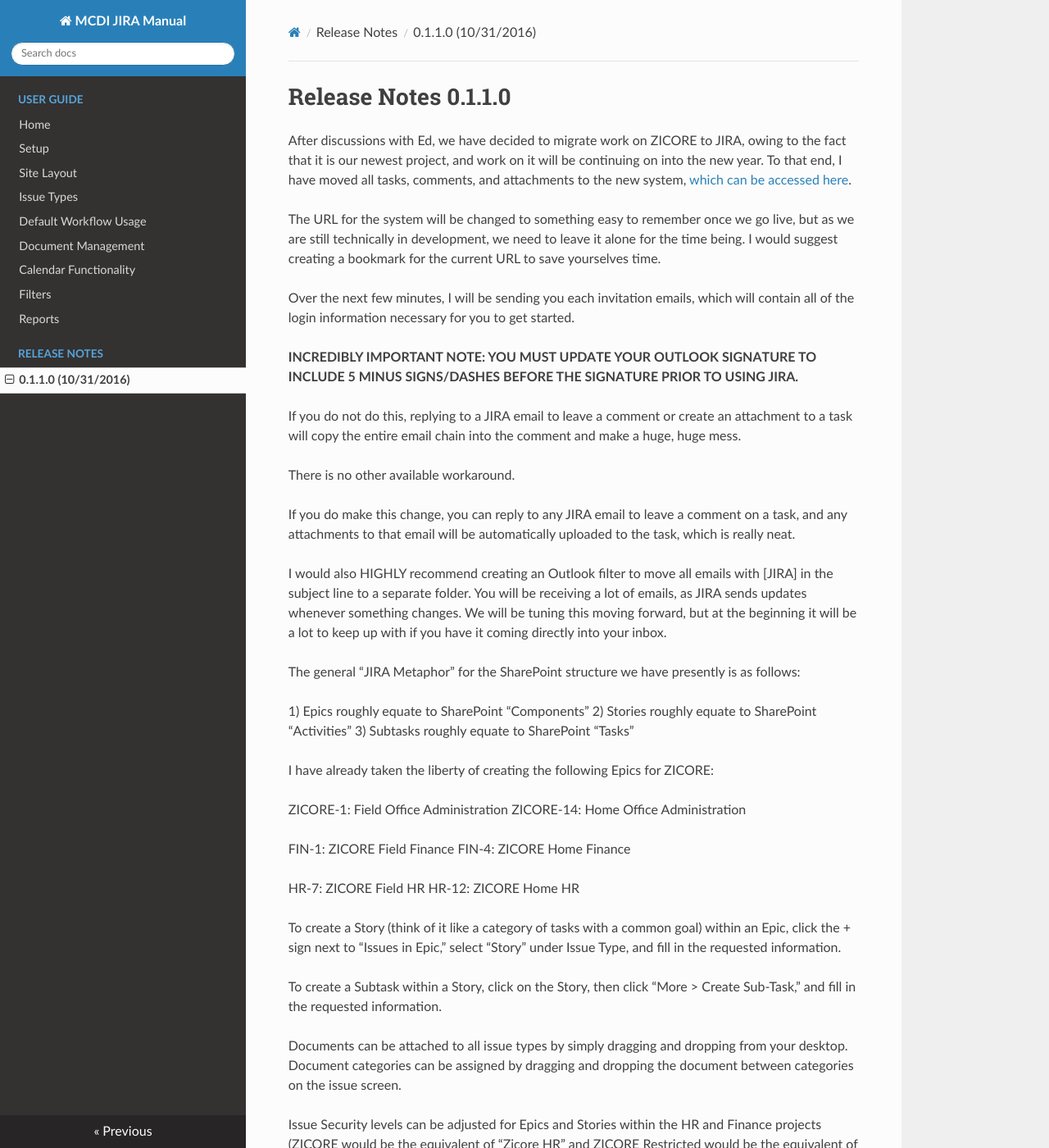
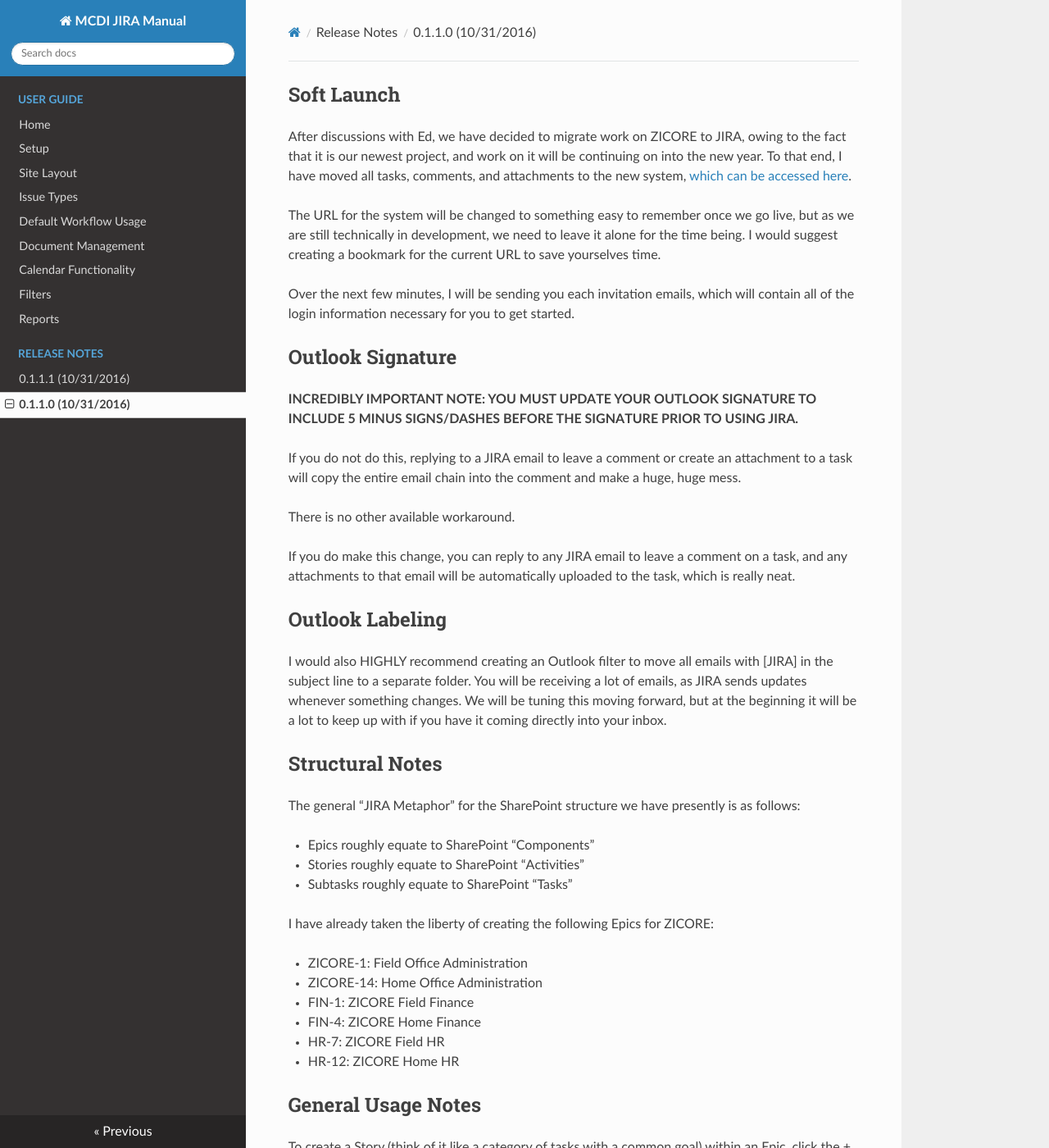
Before and after one commit to DaveahamLincoln/mcdi-jiradocs, an MkDocs documentation site: the page built from docs/0110_10312016.md, in a window 1280 px wide and 1400 px high. Shown: the whole window at 82% size. Built offline with MkDocs 1.6.1, drawn with Linux system fonts in a browser that asks for light colours; nearby versions of some CDN libraries; old or Windows-style settings are respelled for this version of MkDocs.

Commit message:
Release notes for 0.0.1.1 added. Minor tweaks to wording of layout.md

```diff
--- a/docs/0110_10312016.md
+++ b/docs/0110_10312016.md
@@ -1,4 +1,4 @@
-#Release Notes 0.1.1.0
+##Soft Launch
 
 After discussions with Ed, we have decided to migrate work on ZICORE to JIRA, owing to the fact that it is our newest project, and work on it will be continuing on into the new year.  To that end, I have moved all tasks, comments, and attachments to the new system, [which can be accessed here](http://ec2-54-162-47-42.compute-1.amazonaws.com:8080).
 
@@ -6,6 +6,7 @@
 
 Over the next few minutes, I will be sending you each invitation emails, which will contain all of the login information necessary for you to get started.
 
+##Outlook Signature
 **INCREDIBLY IMPORTANT NOTE:
 YOU MUST UPDATE YOUR OUTLOOK SIGNATURE TO INCLUDE 5 MINUS SIGNS/DASHES BEFORE THE SIGNATURE PRIOR TO USING JIRA.**
 
@@ -15,25 +16,26 @@
 
 If you do make this change, you can reply to any JIRA email to leave a comment on a task, and any attachments to that email will be automatically uploaded to the task, which is really neat.
 
+##Outlook Labeling
 I would also HIGHLY recommend creating an Outlook filter to move all emails with [JIRA] in the subject line to a separate folder.  You will be receiving a lot of emails, as JIRA sends updates whenever something changes.  We will be tuning this moving forward, but at the beginning it will be a lot to keep up with if you have it coming directly into your inbox.
 
+##Structural Notes
 The general “JIRA Metaphor” for the SharePoint structure we have presently is as follows:
 
-1) Epics roughly equate to SharePoint “Components”
-2) Stories roughly equate to SharePoint “Activities”
-3) Subtasks roughly equate to SharePoint “Tasks”
+* Epics roughly equate to SharePoint “Components”
+* Stories roughly equate to SharePoint “Activities”
+* Subtasks roughly equate to SharePoint “Tasks”
 
 I have already taken the liberty of creating the following Epics for ZICORE:
 
-ZICORE-1: Field Office Administration
-ZICORE-14: Home Office Administration
+* ZICORE-1: Field Office Administration
+* ZICORE-14: Home Office Administration
+* FIN-1: ZICORE Field Finance
+* FIN-4: ZICORE Home Finance
+* HR-7: ZICORE Field HR
+* HR-12: ZICORE Home HR
 
-FIN-1: ZICORE Field Finance
-FIN-4: ZICORE Home Finance
-
-HR-7: ZICORE Field HR
-HR-12: ZICORE Home HR
-
+##General Usage Notes
 To create a Story (think of it like a category of tasks with a common goal) within an Epic, click the + sign next to “Issues in Epic,” select “Story” under Issue Type, and fill in the requested information.
 
 To create a Subtask within a Story, click on the Story, then click “More > Create Sub-Task,” and fill in the requested information.
--- a/mkdocs.yml
+++ b/mkdocs.yml
@@ -11,6 +11,7 @@
     - Filters: filters.md
     - Reports: reports.md
   - Release Notes:
+    - 0.1.1.1 (10/31/2016): 0111_10312016.md
     - 0.1.1.0 (10/31/2016): 0110_10312016.md
 
 theme: readthedocs
```
Also changed, not shown: other parts of docs/0110_10312016.md (+2 -0 lines), docs/0111_10312016.md (added, +3 -0 lines), docs/index.md (+2 -0 lines), docs/layout.md (+6 -4 lines), docs/img/layout/layout_4.png.
